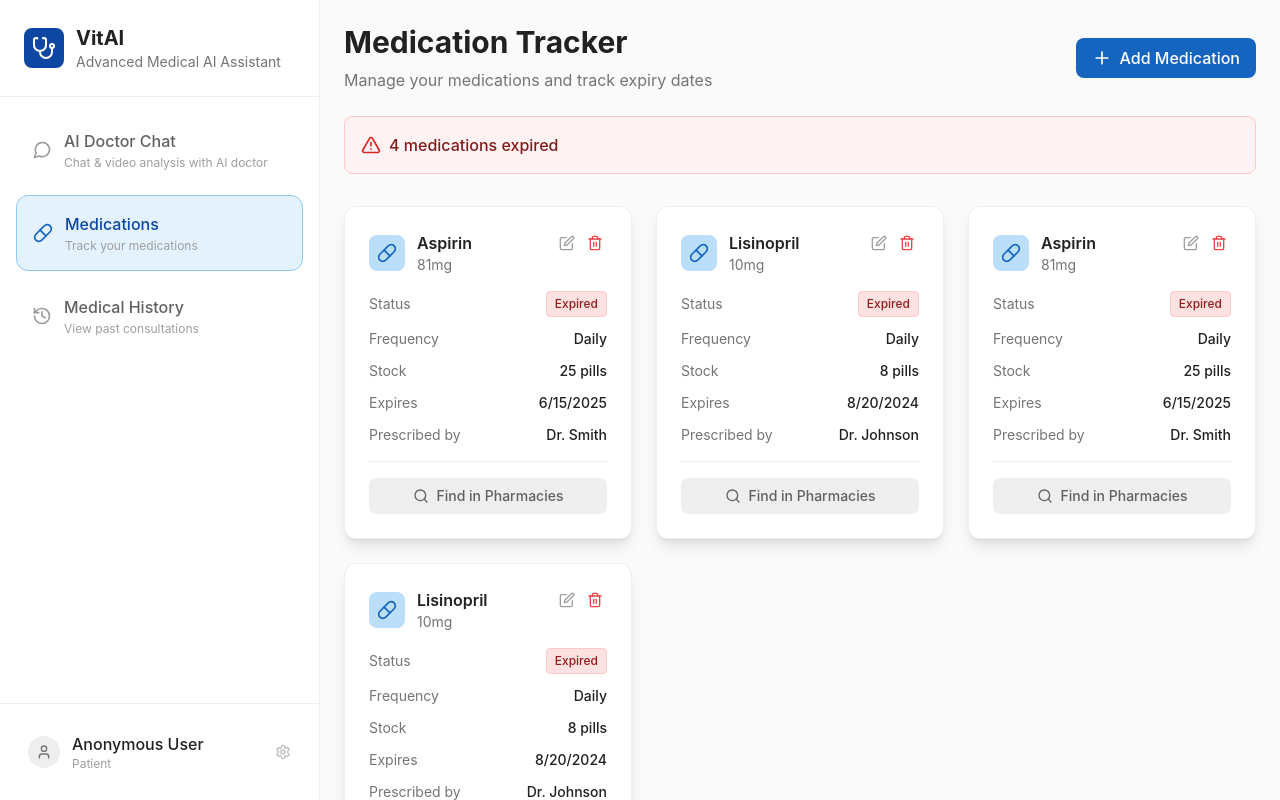
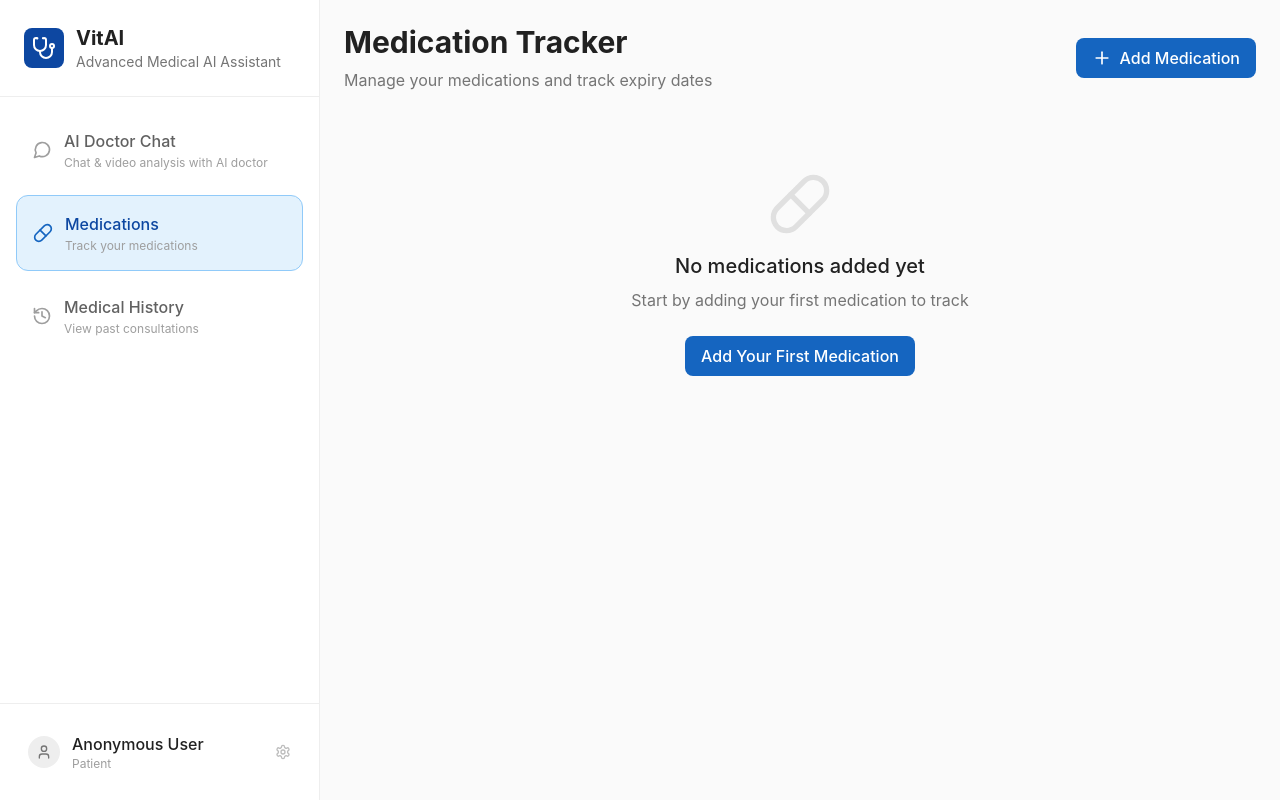
Before and after one commit to ViktarHiryn/Spurhacks-Hackathon-Project---Medical-Diagnostics-Advisor, a React (Create React App) app in the folder frontend/: page /medications in a window 1280 px wide. Built offline with nearby package versions, Linux system fonts and the light colour scheme.

Commit message:
Take out sample meds

```diff
--- a/frontend/src/components/MedicationTracker.jsx
+++ b/frontend/src/components/MedicationTracker.jsx
@@ -31,34 +31,7 @@ const MedicationTracker = () => {
   useEffect(() => {
     if (medications.length === 0) {
       // Add some sample medications for demo
-      const sampleMeds = [
-        {
-          id: Date.now() + 1, // More unique ID
-          name: "Aspirin",
-          dosage: "81mg",
-          frequency: "Daily",
-          prescribedBy: "Dr. Smith",
-          startDate: new Date("2024-01-01"),
-          endDate: new Date("2024-12-31"),
-          expiryDate: new Date("2025-06-15"),
-          stock: 25,
-          notes: "Take with food",
-          isActive: true,
-        },
-        {
-          id: Date.now() + 2, // More unique ID
-          name: "Lisinopril",
-          dosage: "10mg",
-          frequency: "Daily",
-          prescribedBy: "Dr. Johnson",
-          startDate: new Date("2024-02-01"),
-          endDate: new Date("2024-12-31"),
-          expiryDate: new Date("2024-08-20"),
-          stock: 8,
-          notes: "Monitor blood pressure",
-          isActive: true,
-        },
-      ];
+      const sampleMeds = [];
 
       sampleMeds.forEach((med) => addMedication(med));
     }
```
